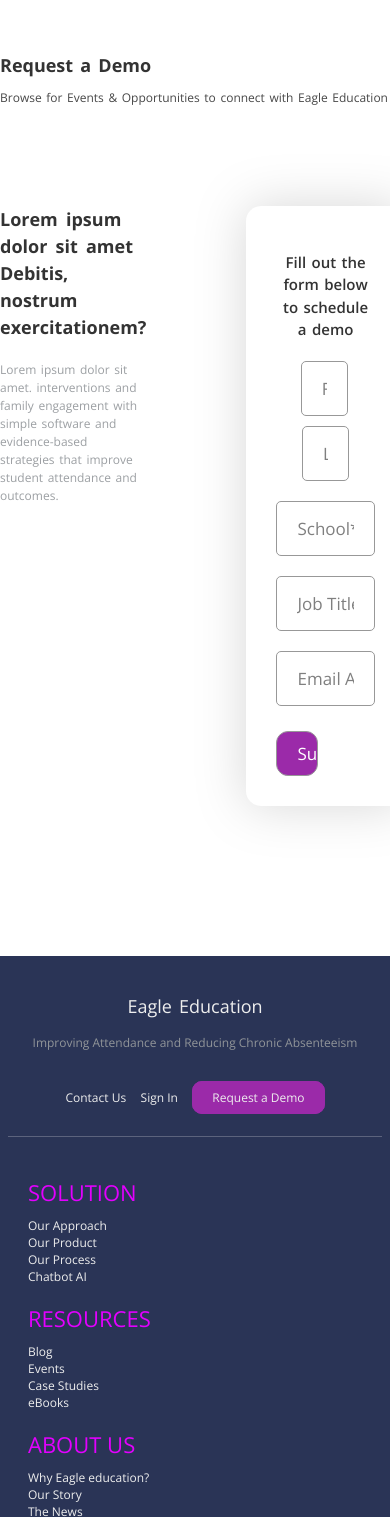
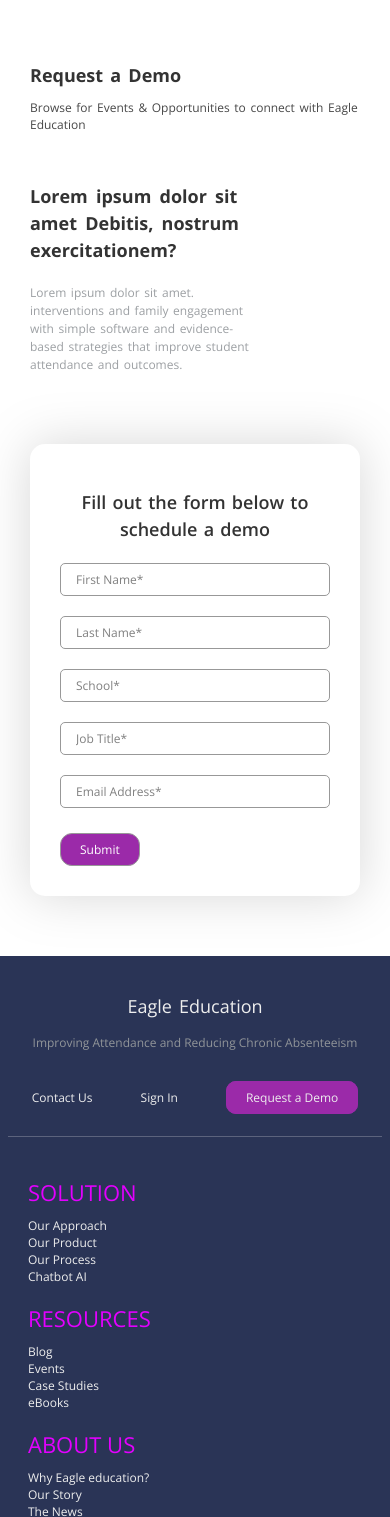
Before and after one commit to vkgola9/Egale-edu-M-query-1, a plain HTML site: page request-demo.html in a window 390 px wide. Shown: the part 82-1599 px from the top of the page. Drawn offline with nearby package versions, Linux system fonts and the light colour scheme; animation ran at ten frames a second.

Commit message:
Add files via upload

```diff
--- a/assets/css/responsive.css
+++ b/assets/css/responsive.css
@@ -261,7 +261,7 @@
 
     header .mobile-menu {
         position: absolute;
-        background: #eeeeee;
+        background: #fff;
         left: 0;
         right: 0;
         top: 75.15px;
@@ -269,6 +269,7 @@
         transform: translateY(-200%);
         display: block;
         transition: 700ms ease-in-out;
+        z-index: 20;
     }
 
     .nav-bar-left ul li {
@@ -510,6 +511,42 @@
     .right {
         width: 24%;
     }
+
+
+    /* request-page */
+    /* request-page */
+    h4 {
+        font-size: 18px;
+    }
+
+    .for-request {
+        padding: 60px 30px;
+    }
+
+    form input {
+        padding: 7px 15px;
+        font-size: 12px;
+    }
+
+    .request-center {
+        display: inline-block;
+        padding: 50px 0 0 0;
+    }
+
+    .request-left {
+        width: auto;
+    }
+
+    .request-right {
+        width: auto;
+        margin: 50px 0 0 0;
+    }
+
+    .request-right form :nth-child(7) {
+        width: auto;
+        font-size: 12px;
+        padding: 7px 19px;
+    }
 }
 
 /* /* --------------------------------------------------------------------------------max-width:576-------------------------------------------- */
@@ -545,8 +582,7 @@
 
     .participation-left {
         width: auto;
-        text-align: center;
-        margin: 15px 0 0 0;
+        margin: 15px 0 0 22px;
     }
 
     .participation-rght {
@@ -726,26 +762,39 @@
     }
 }
 
-/* /* --------------------------------------------------------------------------------min-width:575-------------------------------------------- */
+/* /* --------------------------------------------------------------------------------min-width:475-------------------------------------------- */
 @media screen and (max-width:475.99px) {
     .container {
         width: auto;
-        /* padding: 8%; */
+    }
+
+    .request-right form :nth-child(2) {
+        width: 100%;
+    }
+
+    .request-right form :nth-child(3) {
+        width: 100%;
+        margin-top: 20px;
     }
 
     .menuIcon {
         right: 5%;
     }
 
+    .updates-one {
+        width: 100%;
+    }
+
     .eduction ul {
-        width: 77%;
+        width: 97%;
     }
 
     .left ul {
-        width: 95%;
+        width: calc(100% - 10px);
     }
 
     .right {
         width: 26%;
     }
+
 }
--- a/assets/css/style.css
+++ b/assets/css/style.css
@@ -1,4 +1,3 @@
-/* @import url('https://fonts.googleapis.com/css2?family=DM+Sans:wght@400;500;700&display=swap'); */
 @import url('https://fonts.googleapis.com/css2?family=DM+Sans:wght@400;500;700&family=Open+Sans:wght@300;400;500;600;700;800&display=swap');
 /* font-family: 'DM Sans', sans-serif;
 font-family: 'Open Sans', sans-serif;*/
@@ -165,12 +164,10 @@ header {
     height: auto;
     padding: 10px 0;
     top: 0;
-    /* background-color: rgb(30 35 53); */
     background-color: rgb(42 52 86);
 }
 
 header.sticky {
-    /* width: 100%; */
     height: auto;
     z-index: 100;
     position: sticky;
@@ -865,11 +862,8 @@ footer h2 {
 
 input::placeholder {
     color: #00000080;
-    font-size: 17px;
     text-transform: capitalize;
 }
-
-
 
 .request-right form :nth-child(2) {
     width: 48%;
@@ -1192,7 +1186,8 @@ input::placeholder {
 }
 
 .action-right-one img {
-    width: 20px;
+    width: 10%;
+    object-fit: initial;
 }
 
 .action-right-one {
@@ -1218,10 +1213,6 @@ input::placeholder {
     box-sizing: border-box;
 }
 
-.action-right-one-1 img {
-    width: 10%;
-}
-
 .action-right-one-1 p {
     width: 80%;
 }
--- a/request-demo.html
+++ b/request-demo.html
@@ -151,6 +151,7 @@
         <div class="fa-top"><a href="#top"><i class="fa-solid fa-up-long"></i></a></div>
     </footer>
     <script src="assets/js/javascript.js"></script>
+    <script src="assets/js/jquery.min.js"></script>
     <script>
         function date() {
             var to = new Date();
```
Also changed, not shown: contact.html (+1 -0 lines), solution-approach.html (+1 -0 lines).
